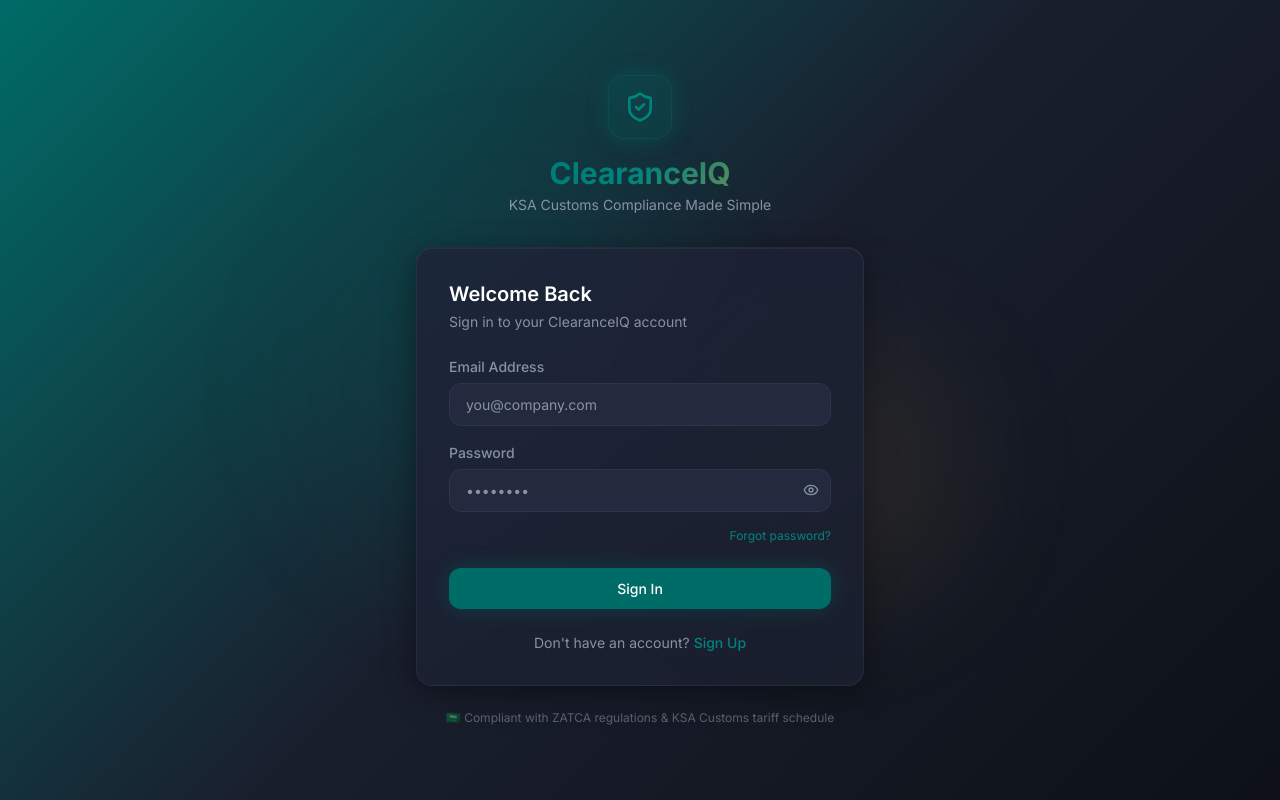
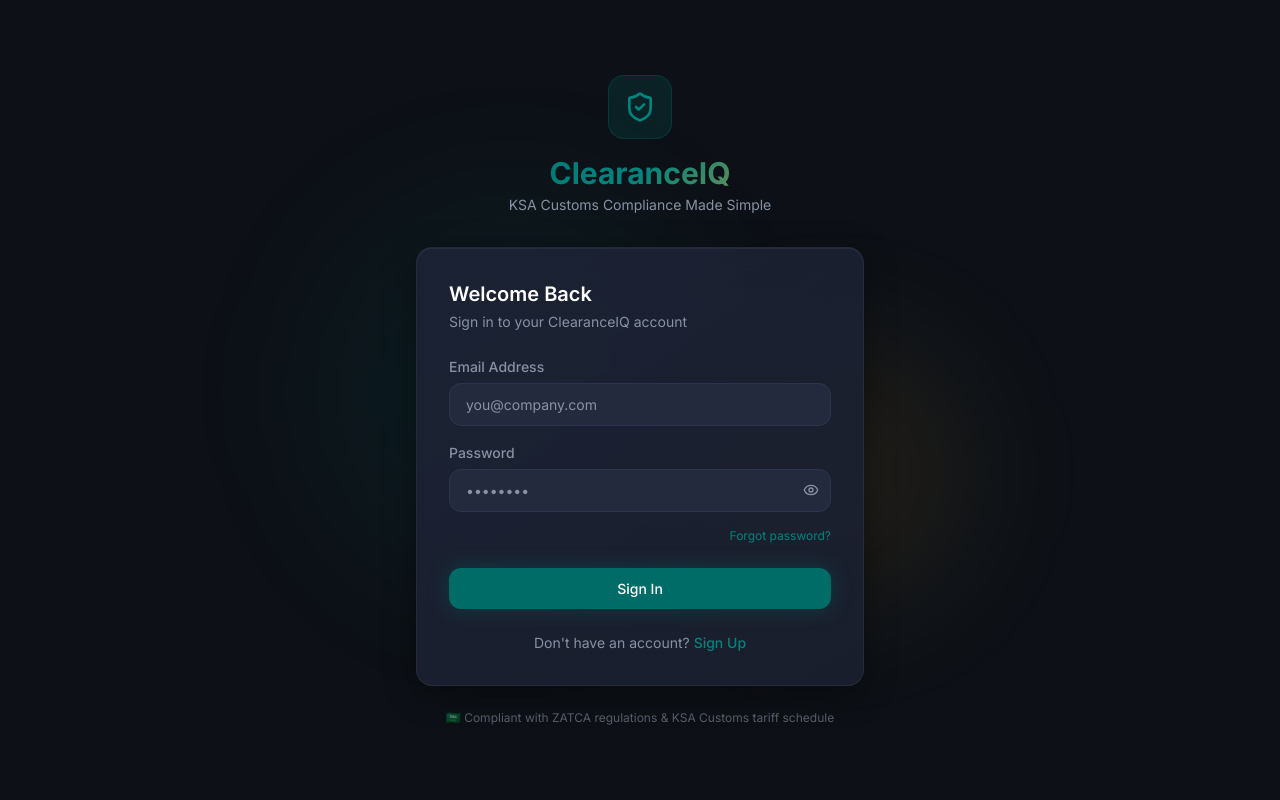
Before and after one commit to slinke-hub/Clearance-System, a Next.js app: page /login in a window 1280 px wide. Built offline with nearby package versions, Linux system fonts and the light colour scheme; no server answers.

Commit message:
fix(css): migrate to native Tailwind v4 @theme and configure IDE unknownAtRules ignore

```diff
--- a/app/globals.css
+++ b/app/globals.css
@@ -1,7 +1,29 @@
 @import url('https://fonts.googleapis.com/css2?family=Inter:wght@300;400;500;600;700;800&family=Noto+Sans+Arabic:wght@300;400;500;600;700;800&display=swap');
 
 @import "tailwindcss";
-@config "../tailwind.config.ts";
+
+@theme {
+  --color-brand-teal: #006C67;
+  --color-brand-teal-light: #00857E;
+  --color-brand-teal-dark: #004D49;
+  --color-brand-gold: #C8962E;
+  --color-brand-gold-light: #E0B44A;
+  --color-brand-gold-dark: #A07520;
+
+  --color-surface: #1A1F2E;
+  --color-surface-raised: #1E2438;
+  --color-surface-overlay: #242A3E;
+  --color-surface-border: #2D3450;
+
+  --color-muted: #8892A4;
+  --color-success: #22C55E;
+  --color-warning: #F59E0B;
+  --color-error: #EF4444;
+  --color-info: #3B82F6;
+
+  --font-sans: var(--font-inter), 'Inter', system-ui, sans-serif;
+  --font-arabic: var(--font-noto-arabic), 'Noto Sans Arabic', system-ui, sans-serif;
+}
 
 /* ── Root CSS Variables ──────────────────────────────────────── */
 :root {
```
